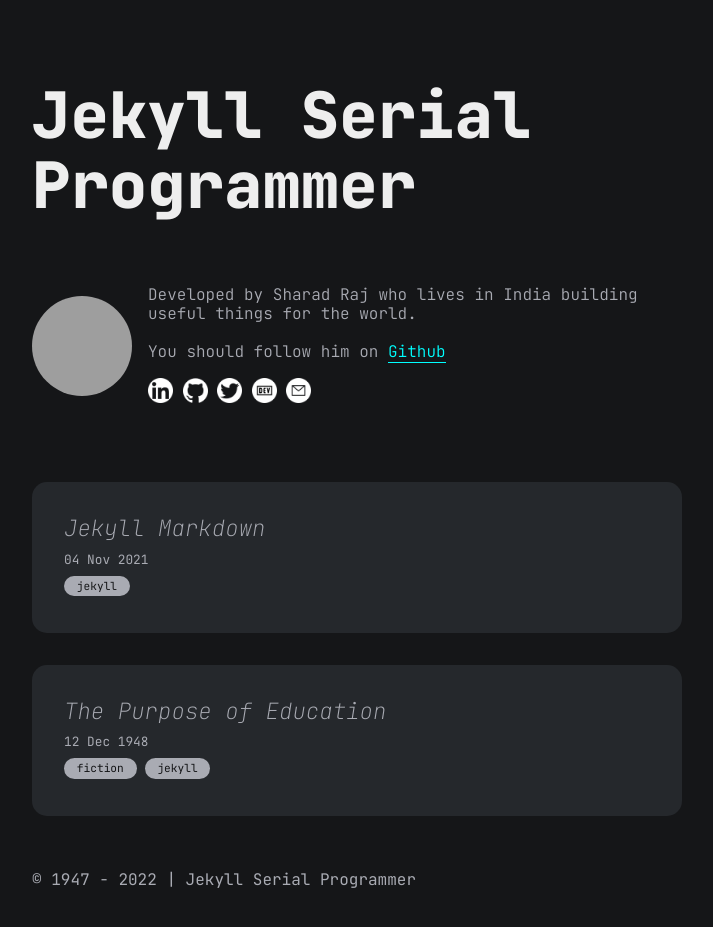
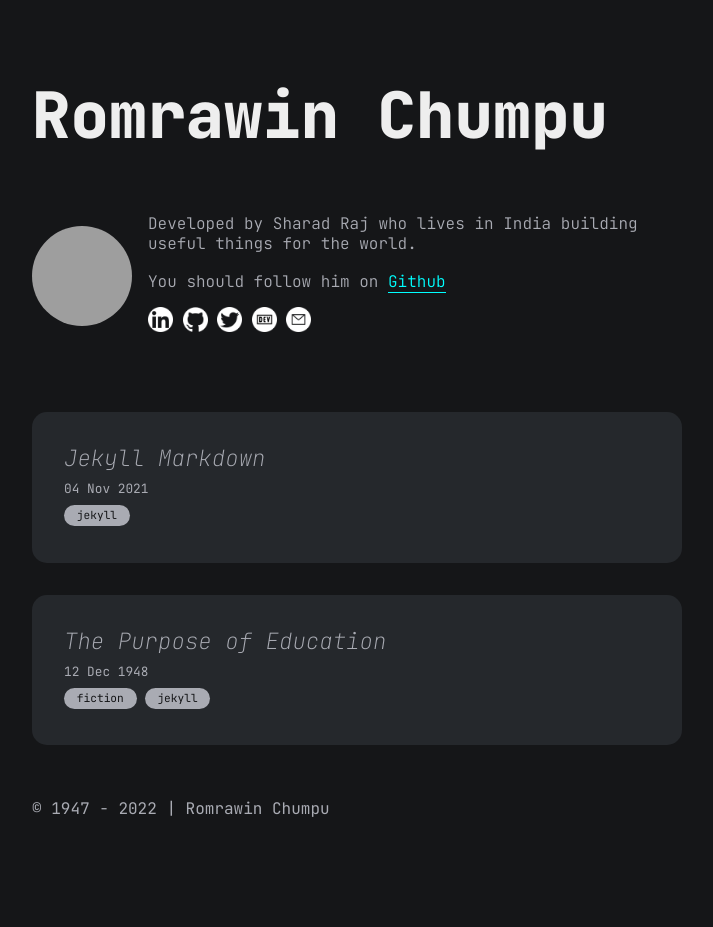
Before and after one commit to romrawinjp/chill-blog, a Jekyll site: the page built from index.md, in a window 1280 px wide, cut to the strip 0-944 px from the top of the page. Shown: the top 927 px of the strip, without its empty margins (283-996 px from the left). Built offline with Jekyll 4.4.1, drawn with Linux system fonts in a browser that asks for light colours; after the commit the page ends 900 px from its top, so only the background shows below that; grey boxes are pictures that could not be loaded.

Commit message:
Update _config.yml

```diff
--- a/_config.yml
+++ b/_config.yml
@@ -1,12 +1,11 @@
-title: Jekyll Serial Programmer
+title: Romrawin Chumpu
 markdown: kramdown
 url: ""
 baseurl: "/cv"
 
-# for atom feed
 author:
-  name: Sharad Raj Singh Maurya
-  email: dev_sharad@outlook.com
+  name: Romrawin Chumpu
+  email: romrawinc@gmail.com
 
 plugins:
   - jemoji
```
